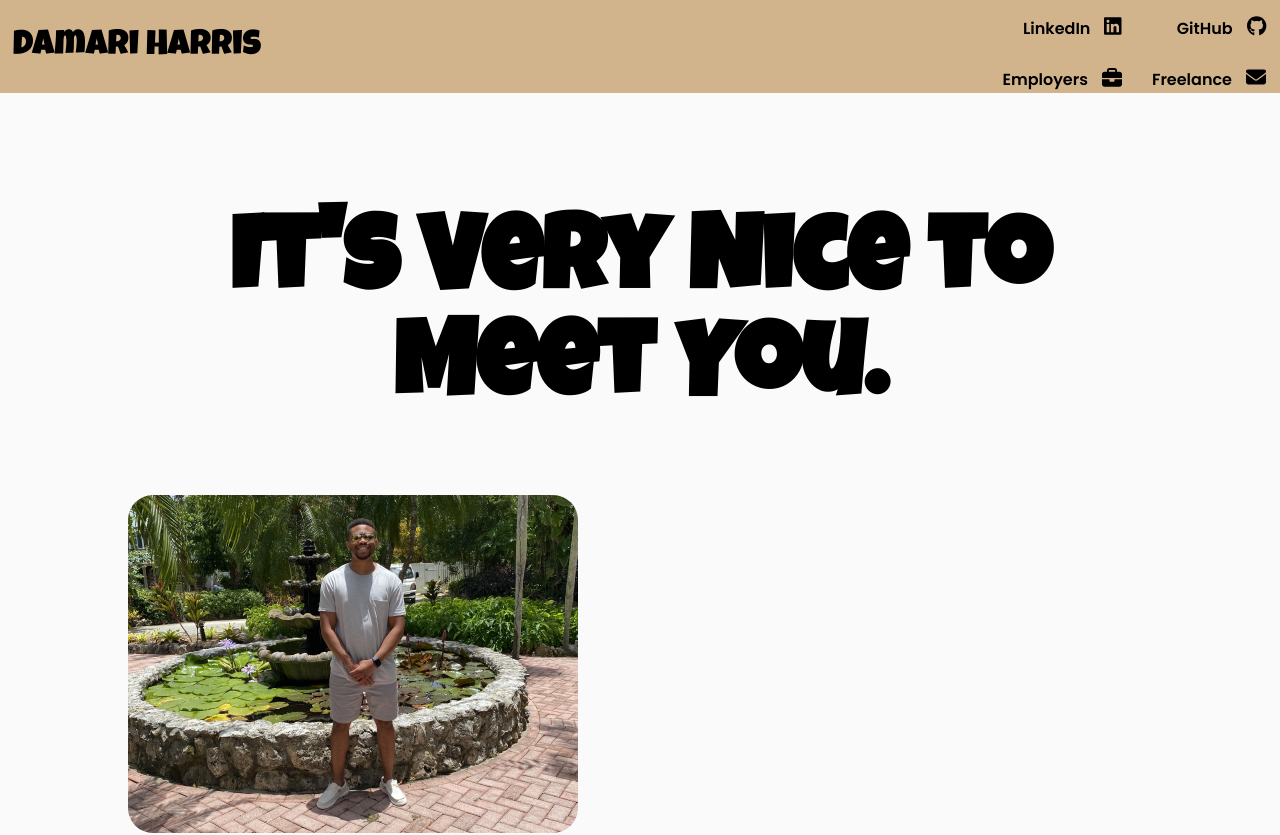
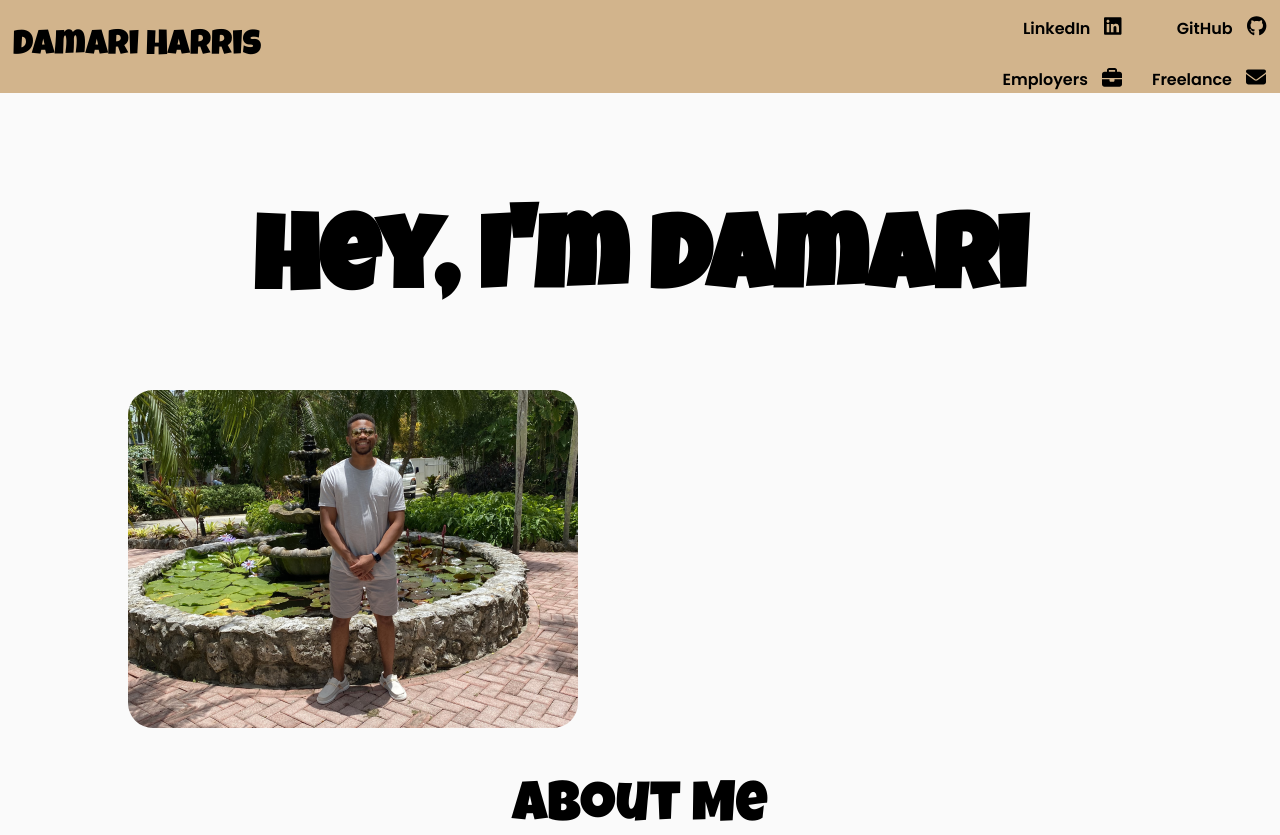
Before and after one commit to dtharris95/damari-harris-portfolio, a React (Create React App) app: page / in a window 1280 px wide. Shown: the top 835 px of the page. Built offline with nearby package versions, Linux system fonts and the light colour scheme.

Commit message:
Update index.js

```diff
--- a/src/components/Homepage/index.js
+++ b/src/components/Homepage/index.js
@@ -1,10 +1,7 @@
-// import { FontAwesomeIcon } from "@fortawesome/react-fontawesome";
 import {} from "@fortawesome/free-solid-svg-icons";
 import "./index.scss";
 import "animate.css";
-// import officiant from "../../assets/images/officiant.png";
 import vacation from "../../assets/images/vacation.png";
-// import graduate from "../../assets/images/graduate.png";
 import DamariHarrisResume2024 from "../../assets/resume/DamariHarrisResume2024.pdf";
 import Cards from "../Cards/cards";
 
@@ -13,7 +10,7 @@ const Homepage = () => {
     <div className="flex-container">
       <div className="container-home">
         <div className="header-container">
-          <h1 className="main-header">It's Very Nice to Meet You.</h1>
+          <h1 className="main-header">Hey, I'm Damari</h1>
         </div>
 
         <div className="image-container">
```
